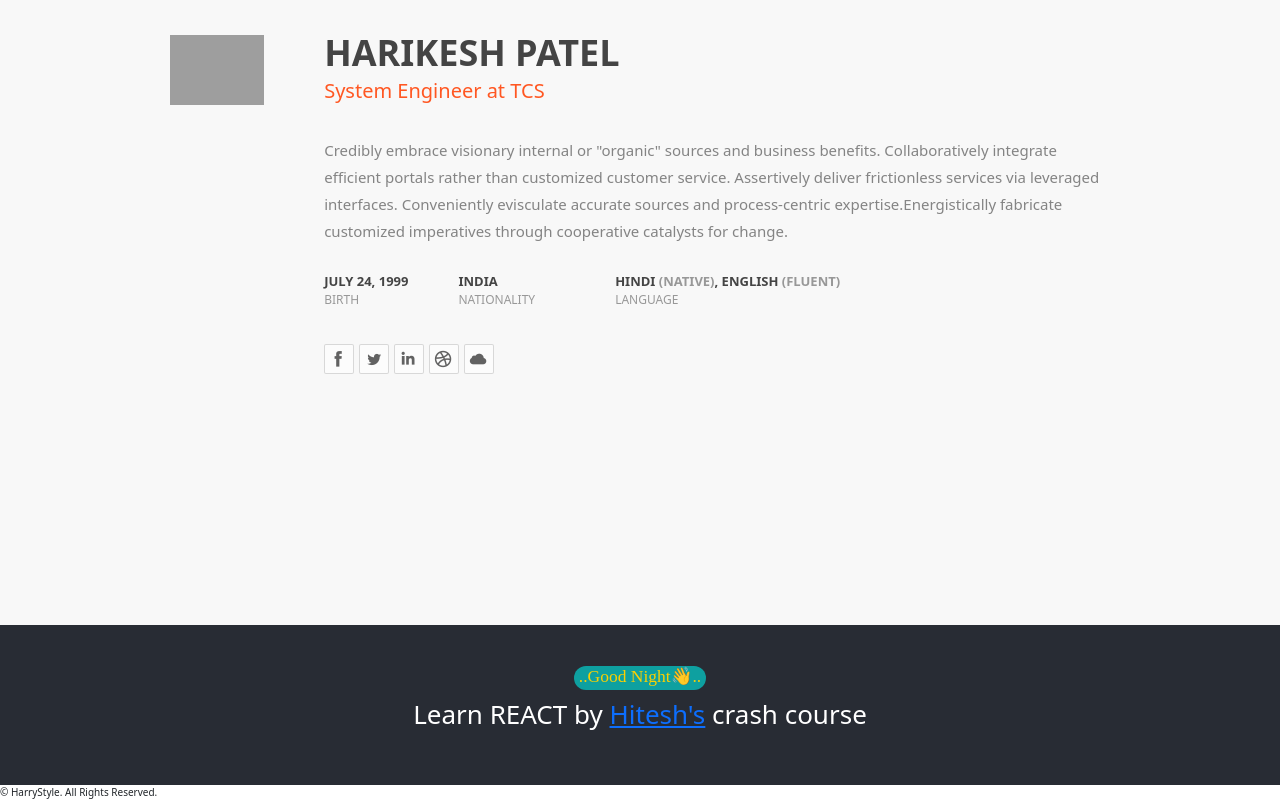
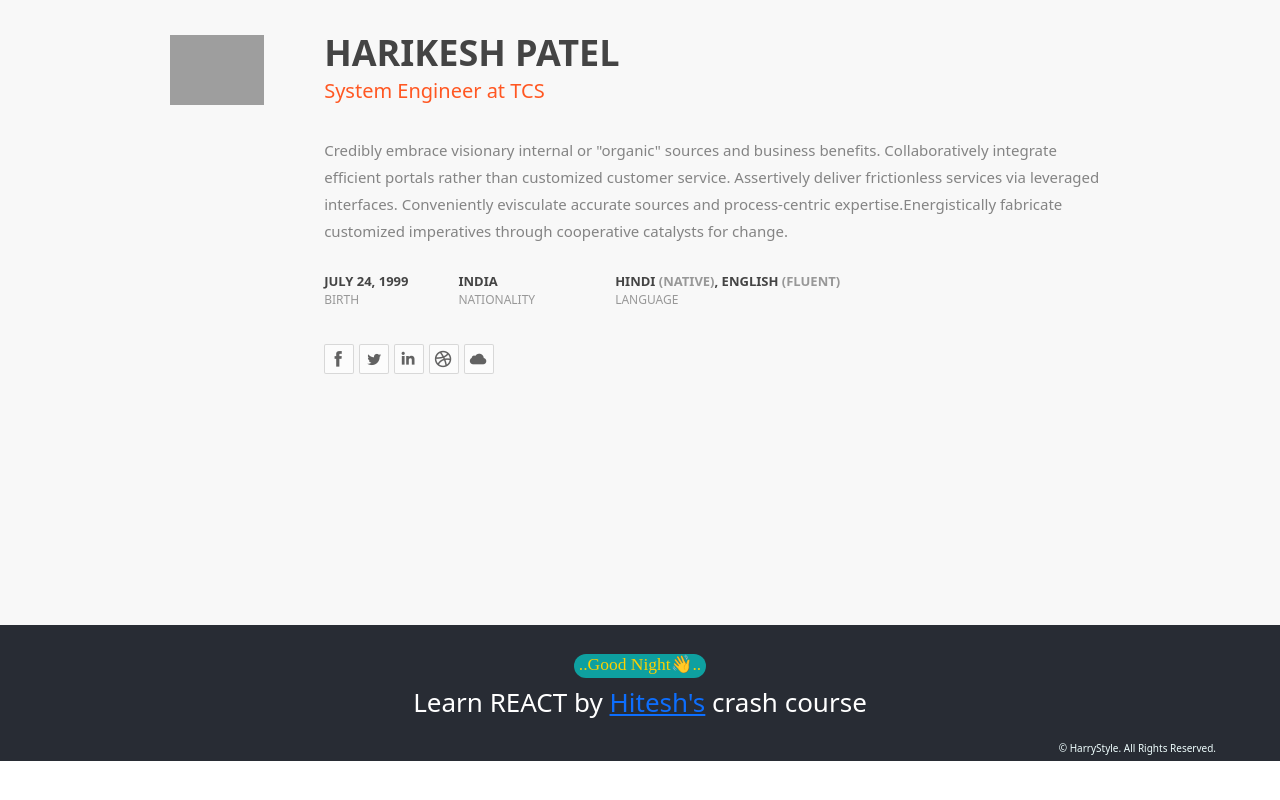
Before and after one commit to kumarharikesh/creative-react-app, a React (Create React App) app: page / in a window 1280 px wide. Shown: the part 671-1471 px from the top of the page. After the commit the page ends 1432 px from the top, so only its background shows below. Built offline with nearby package versions, Linux system fonts and the light colour scheme; grey boxes are pictures that could not be loaded.

Commit message:
Update footer.css

```diff
--- a/src/components/footer.css
+++ b/src/components/footer.css
@@ -1,10 +1,6 @@
-.App {
-    text-align: center;
-  }
-
 .footer {
   background-color: #282c34;
-    min-height: 20vh;
+  min-height: 12vh;
   display: flex;
   flex-direction: column;
   align-items: center;
@@ -12,3 +8,12 @@
   font-size: calc(10px + 2vmin);
   color: white;
 }
+.footerApp{
+  background-color: #282c34;
+  padding: 20px 0;
+}
+.footerApp span{
+  float: right;
+  margin: 0 5%;
+  color: azure;
+}
```
Lines whose indentation alone changed are shown as unchanged.
